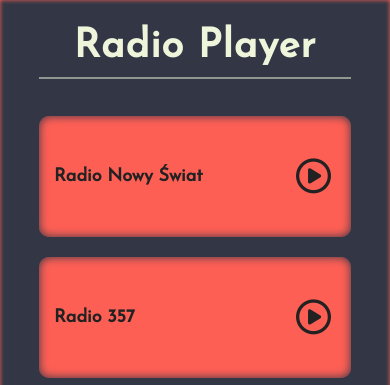
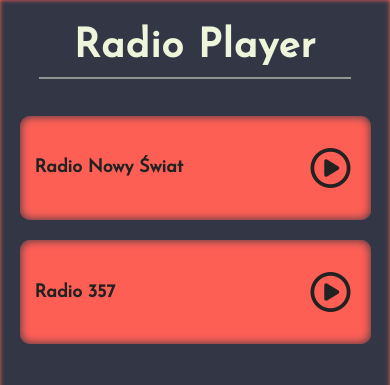
Before and after one commit to mtkuchta/radio-player, a React (Create React App) app: page / in a window 390 px wide. Shown: the top 385 px of the page. Built offline with nearby package versions, Linux system fonts and the light colour scheme.

Commit message:
improve styles

```diff
--- a/package.json
+++ b/package.json
@@ -1,5 +1,6 @@
 {
   "name": "radio-player",
+  "homepage": "https://mtkuchta.github.io/radio-player",
   "version": "0.1.0",
   "private": true,
   "dependencies": {
@@ -20,7 +21,9 @@
     "start": "react-scripts start",
     "build": "react-scripts build",
     "test": "react-scripts test",
-    "eject": "react-scripts eject"
+    "eject": "react-scripts eject",
+    "predeploy": "npm run build",
+    "deploy": "gh-pages -d build"
   },
   "lint-staged": {
     "src/**/*.{js,jsx,json}": [
--- a/src/components/Radio/Radio.js
+++ b/src/components/Radio/Radio.js
@@ -16,7 +16,7 @@
       <h1 className={styles.radioName}>{name}</h1>
       {!isLoaded & (id === currentStation.id) && isPlaying ? <Loader /> : ''}
       {isLoaded & (id === currentStation.id) && isPlaying ? (
-        <ShowPlaying />
+        <ShowPlaying isPlaying={isPlaying} />
       ) : (
         ''
       )}
--- a/src/components/Radio/Radio.module.scss
+++ b/src/components/Radio/Radio.module.scss
@@ -64,13 +64,13 @@
   }
 
   .radio {
-    width: 80%;
-    height: 12%;
+    width: 90%;
+    height: 10%;
     box-shadow: inset 0 0 10px $PRIMARY_COLOR;
   }
 
   .playBtn {
-    font-size: 35px;
+    font-size: 40px;
     margin-right: 20px;
   }
 }
--- a/src/components/ShowPlaying/ShowPlaying.js
+++ b/src/components/ShowPlaying/ShowPlaying.js
@@ -2,13 +2,13 @@
 import styles from './ShowPlaying.module.scss';
 import { animation } from '../../helpers/animation';
 
-const ShowPlaying = () => {
+const ShowPlaying = ({ isPlaying }) => {
   const container = useRef(null);
 
   useEffect(() => {
     const elements = container.current.children;
     animation(elements);
-  });
+  }, [isPlaying]);
 
   return (
     <div className={styles.container} ref={container}>
--- a/src/components/ShowPlaying/ShowPlaying.module.scss
+++ b/src/components/ShowPlaying/ShowPlaying.module.scss
@@ -36,5 +36,6 @@
   .container {
     margin-bottom: 10px;
     height: 40%;
+    margin-bottom: 20px;
   }
 }
```
Also changed, not shown: 2 other files (tests, documents, lock files or other folders).
